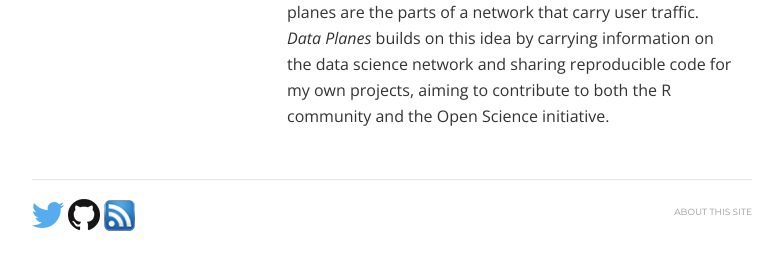
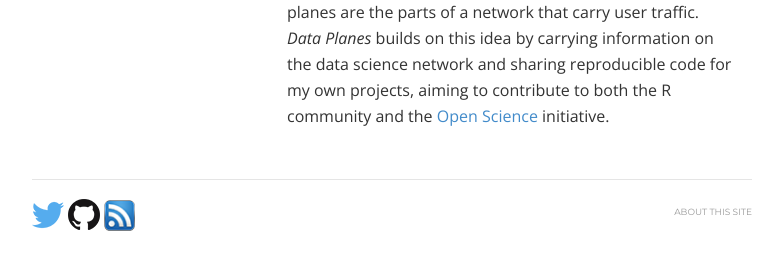
Before and after one commit to lhehnke/lhehnke.github.io, a Jekyll site: the page built from index.html, in a window 1280 px wide. Shown: the part 373-643 px from the top of the page, without its empty margins (248-1031 px from the left). Built offline with Jekyll 4.4.1, drawn with Linux system fonts in a browser that asks for light colours; nearby versions of some CDN libraries; some of the changed lines change nothing that is shown.

Commit message:
Add link

```diff
--- a/index.html
+++ b/index.html
@@ -23,7 +23,7 @@ description: Lisa Hehnke is a researcher turned data scientist, psych student, a
 
 	<p>Other than that, I'm passionate about aviation, psychology, and playing around with <a href="https://lhehnke.github.io/projects/">data on fun topics</a>, such as traffic accidents or serial killers.</p>
 
-	<p>And if you're wondering about the title: In computing, data planes are the parts of a network that carry user traffic. <em>Data Planes</em> builds on this idea by carrying information on the data science network and sharing reproducible code for my own projects, aiming to contribute to both the R community and the Open Science initiative.</p>
+	<p>And if you're wondering about the title: In computing, data planes are the parts of a network that carry user traffic. <em>Data Planes</em> builds on this idea by carrying information on the data science network and sharing reproducible code for my own projects, aiming to contribute to both the R community and the <a href="https://cos.io/">Open Science</a> initiative.</p>
 
 </div>
 
```
